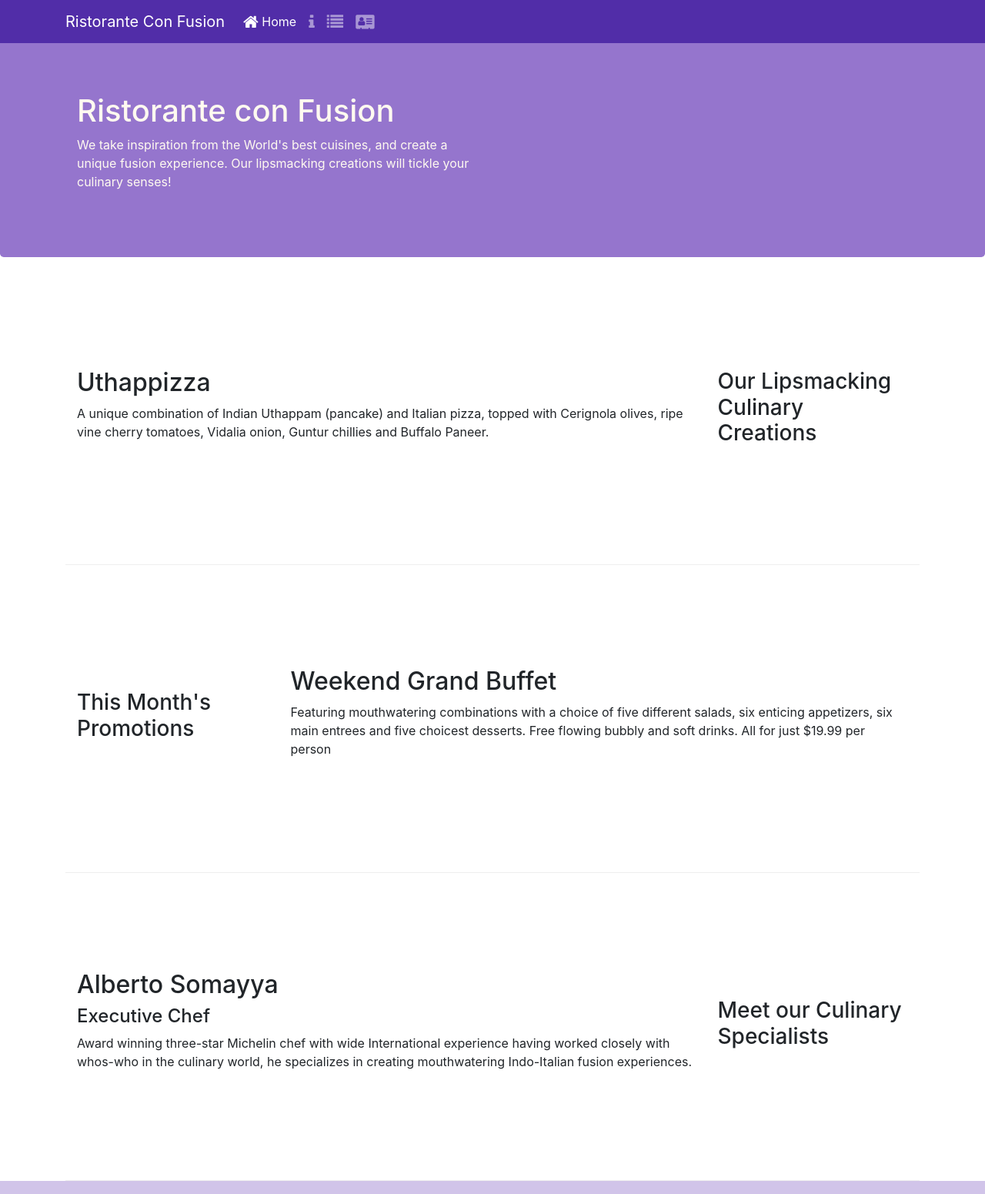
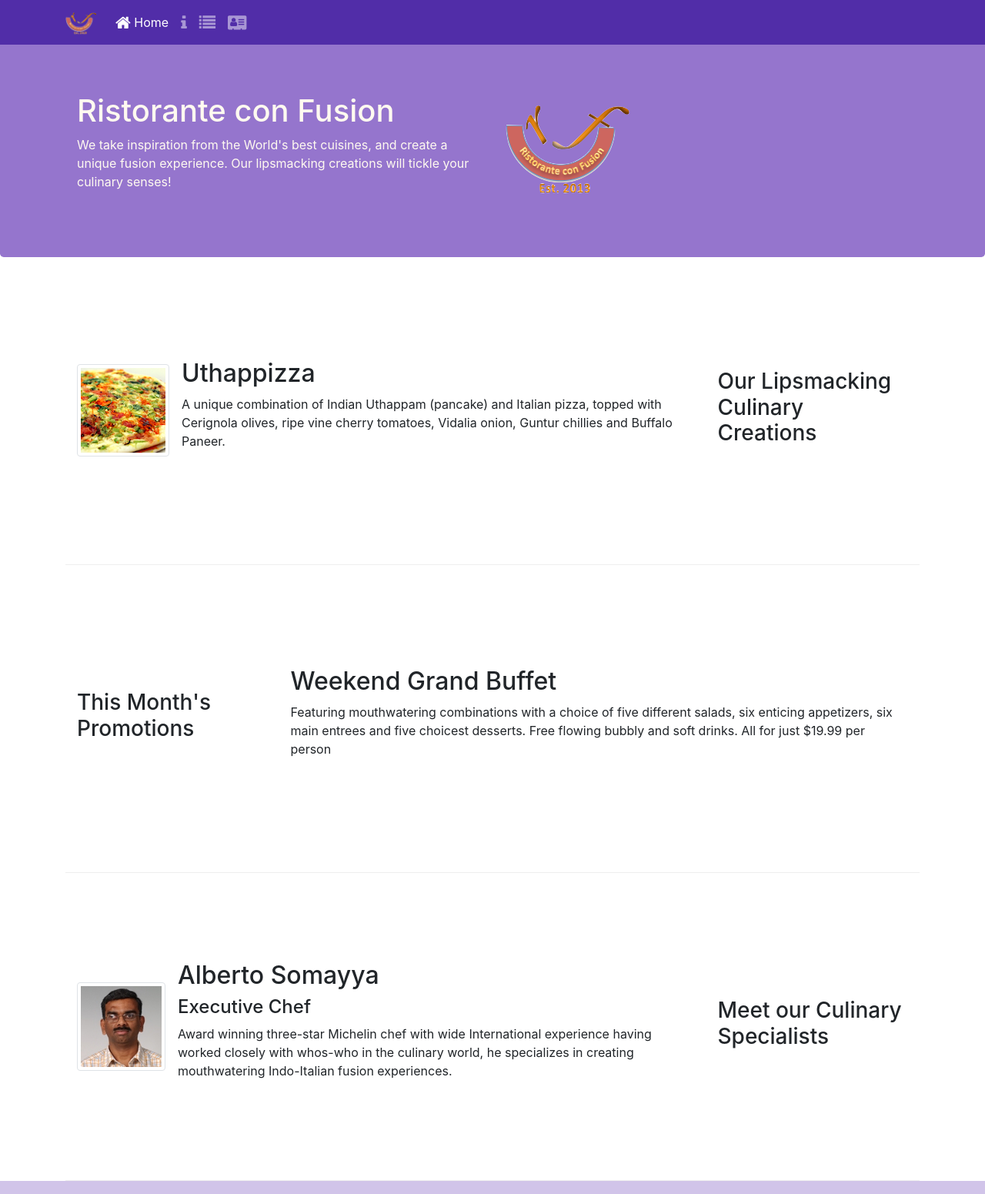
Before and after one commit to WardaFarhan/Bootstrap, a website: page index.html in a window 1280 px wide. Shown: the top 1551 px of the page at 77% size. Drawn offline with nearby package versions, Linux system fonts and the light colour scheme.

Commit message:
Images and Media

```diff
--- a/index.html
+++ b/index.html
@@ -21,7 +21,7 @@
             <button class="navbar-toggler" type="button" data-toggle="collapse" data-target="#Navbar">
                 <span class="navbar-toggler-icon"></span>
             </button>
-            <a class="navbar-brand" href="#">Ristorante Con Fusion</a>
+            <a class="navbar-brand" href="#"><img src="img/logo.png" height="30" width="41"></a>
             <div class="collapse navbar-collapse" id="Navbar">
                  <ul class="navbar-nav mr-auto">
                      <li class="nav-item active"><a class="nav-link" href="#"><span class="fa fa-home fa-lg"></span> Home </a></li>
@@ -41,7 +41,8 @@
                     <h1>Ristorante con Fusion</h1>
                     <p>We take inspiration from the World's best cuisines, and create a unique fusion experience. Our lipsmacking creations will tickle your culinary senses!</p>
                 </div>
-                <div class="col-12 col-sm">
+                <div class="col-12 col-sm align-self-center">
+                    <img src="img/logo.png" class="img-fluid">
                 </div>
             </div>
         </div>
@@ -53,8 +54,16 @@
                 <h3>Our Lipsmacking Culinary Creations</h3>
             </div>
             <div  class="col col-sm order-sm-first col-md">
-                <h2>Uthappizza</h2>
-                <p>A unique combination of Indian Uthappam (pancake) and Italian pizza, topped with Cerignola olives, ripe vine cherry tomatoes, Vidalia onion, Guntur chillies and Buffalo Paneer.</p>
+                <div class="media">
+                    <img class="d-flex mr-3 img-thumbnail align-self-center" src="img/uthappizza.png" alt="Uthappizza">
+                    <div class="media-body">
+                        <h2 class="mt-0">Uthappizza</h2>
+                        <p class="d-none d-sm-block">A unique combination of Indian Uthappam (pancake) and
+                            Italian pizza, topped with Cerignola olives, ripe vine
+                            cherry tomatoes, Vidalia onion, Guntur chillies and Buffalo Paneer.</p>
+                    </div>
+                </div>
+
             </div>
         </div>
 
@@ -74,9 +83,18 @@
                 <h3>Meet our Culinary Specialists</h3>
             </div>
             <div class="col col-sm order-sm-first col-md">
-                <h2>Alberto Somayya</h2>
-                <h4>Executive Chef</h4>
-                <p>Award winning three-star Michelin chef with wide International experience having worked closely with whos-who in the culinary world, he specializes in creating mouthwatering Indo-Italian fusion experiences. </p>
+
+                  <div class="media">
+                    <img class="d-flex mr-3 img-thumbnail align-self-center" src="img/alberto.png" alt="Alberto Somayya">
+                    <div class="media-body">
+                        <h2 class="mt-0">Alberto Somayya</h2>
+                        <h4>Executive Chef</h4>
+                        <p class="d-none d-sm-block">Award winning three-star Michelin chef with wide
+                            International experience having worked closely with whos-who in the culinary world,
+                            he specializes in creating mouthwatering Indo-Italian fusion experiences.</p>
+                    </div>
+                </div>
+
             </div>
         </div>
     </div>
```
Also changed, not shown: aboutus.html (+1 -1 lines), contactus.html (+1 -1 lines), img/alberto.png (added), img/buffet.png (added), img/logo.png (added), img/uthappizza.png (added), 2 other files.
